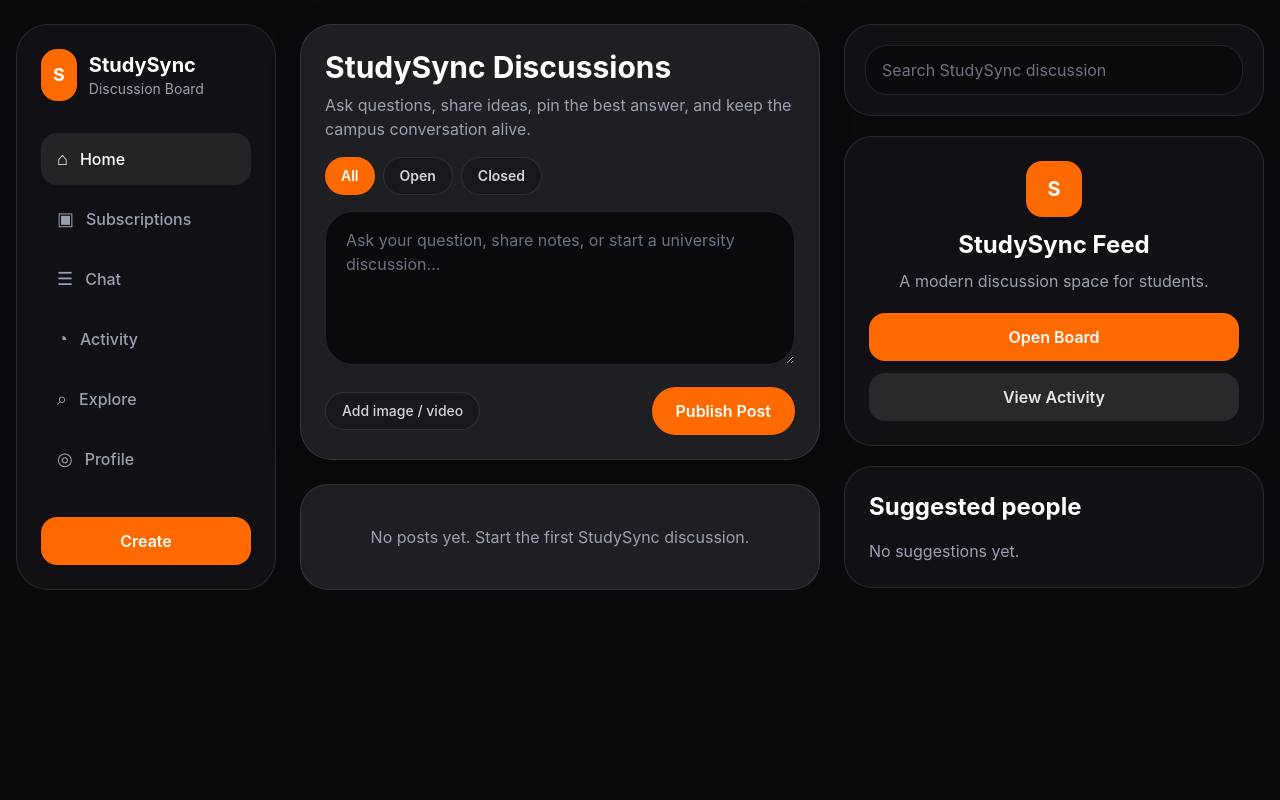
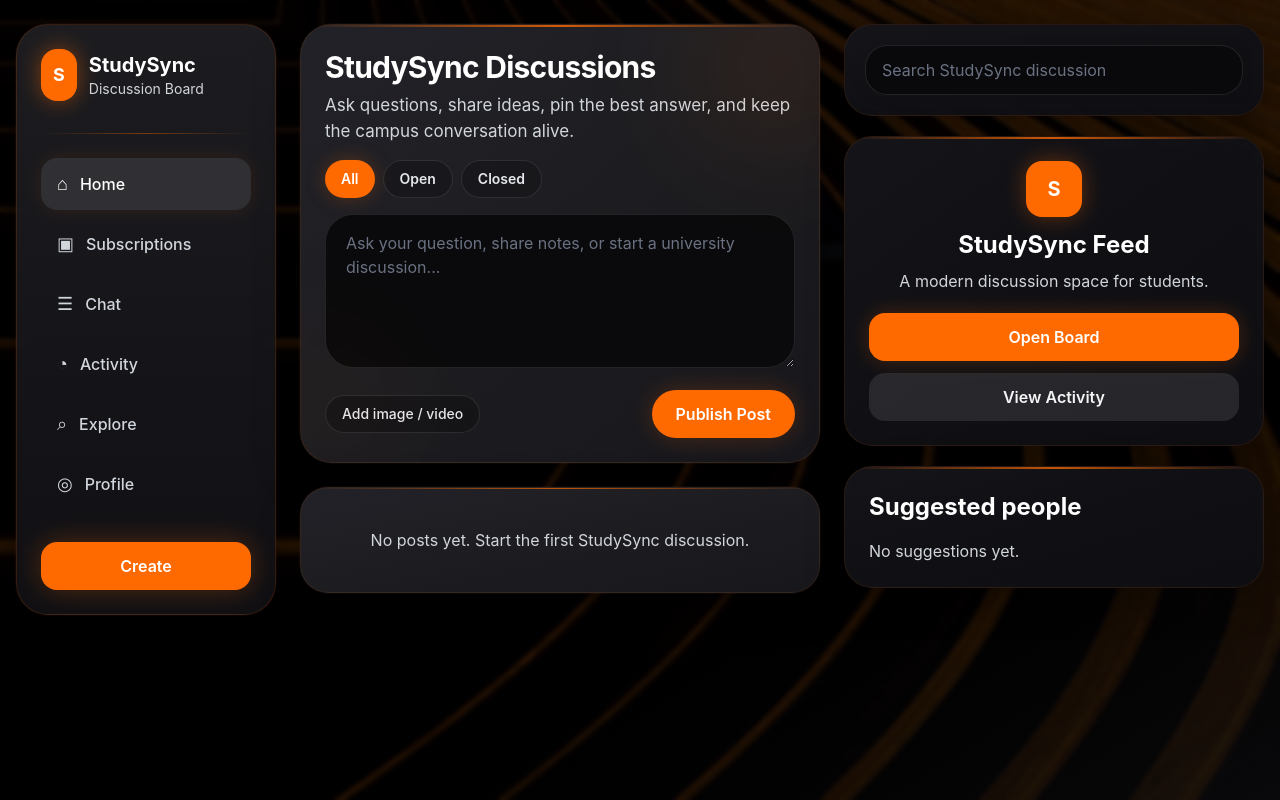
Before and after one commit to D0017/studysync, a React (Vite) app in the folder frontend/: page /discussion in a window 1280 px wide. Built offline with nearby package versions, Linux system fonts and the light colour scheme.

Commit message:
Update DiscussionBoard.jsx

```diff
--- a/frontend/src/components/discussion/DiscussionBoard.jsx
+++ b/frontend/src/components/discussion/DiscussionBoard.jsx
@@ -1,16 +1,25 @@
 import { useEffect, useMemo, useState } from "react";
 import PostCard from "./PostCard";
 import discussionService from "./discussionService";
+import discussionBg from "../../assets/discussion-bg.jpg";
 
 export default function DiscussionBoard() {
   const storedUser = discussionService.getCurrentUser();
   const isStudent = storedUser?.role === "STUDENT";
+
+  const currentUserId =
+    storedUser?.email ||
+    storedUser?.id ||
+    storedUser?.username ||
+    storedUser?.fullName ||
+    "guest";
 
   const [posts, setPosts] = useState([]);
   const [content, setContent] = useState("");
   const [files, setFiles] = useState([]);
   const [search, setSearch] = useState("");
   const [activeTab, setActiveTab] = useState("all");
+  const [sideFilter, setSideFilter] = useState("home");
   const [error, setError] = useState("");
 
   const refreshPosts = () => {
@@ -20,6 +29,14 @@ export default function DiscussionBoard() {
   useEffect(() => {
     refreshPosts();
   }, []);
+
+  const focusCreateBox = () => {
+    const box = document.querySelector("textarea");
+    if (box) {
+      box.focus();
+      box.scrollIntoView({ behavior: "smooth", block: "center" });
+    }
+  };
 
   const filteredPosts = useMemo(() => {
     let data = [...posts];
@@ -41,8 +58,25 @@ export default function DiscussionBoard() {
       );
     }
 
+    if (sideFilter === "subscriptions") {
+      data = data.filter((post) => discussionService.isFollowing(post.authorId));
+    }
+
+    if (sideFilter === "activity") {
+      data = data.filter(
+        (post) =>
+          post.likes.length > 0 ||
+          post.comments.length > 0 ||
+          post.reshares.length > 0
+      );
+    }
+
+    if (sideFilter === "profile") {
+      data = data.filter((post) => post.authorId === currentUserId);
+    }
+
     return data;
-  }, [posts, search, activeTab]);
+  }, [posts, search, activeTab, sideFilter, currentUserId]);
 
   const suggestedAuthors = useMemo(() => {
     const map = new Map();
@@ -88,94 +122,143 @@ export default function DiscussionBoard() {
 
     setContent("");
     setFiles([]);
+    setSideFilter("home");
+    setActiveTab("all");
     refreshPosts();
   };
 
+  const leftNavItems = [
+    {
+      key: "home",
+      label: "Home",
+      icon: "⌂",
+      action: () => {
+        setSideFilter("home");
+        window.scrollTo({ top: 0, behavior: "smooth" });
+      },
+    },
+    {
+      key: "subscriptions",
+      label: "Subscriptions",
+      icon: "▣",
+      action: () => {
+        setSideFilter("subscriptions");
+      },
+    },
+    {
+      key: "chat",
+      label: "Chat",
+      icon: "☰",
+      action: () => {
+        focusCreateBox();
+      },
+    },
+    {
+      key: "activity",
+      label: "Activity",
+      icon: "◔",
+      action: () => {
+        setSideFilter("activity");
+      },
+    },
+    {
+      key: "explore",
+      label: "Explore",
+      icon: "⌕",
+      action: () => {
+        setSideFilter("home");
+        setSearch("");
+        setActiveTab("all");
+      },
+    },
+    {
+      key: "profile",
+      label: "Profile",
+      icon: "◎",
+      action: () => {
+        setSideFilter("profile");
+      },
+    },
+  ];
+
+  const boardTitle =
+    sideFilter === "subscriptions"
+      ? "Subscribed Discussions"
+      : sideFilter === "activity"
+      ? "Recent Activity"
+      : sideFilter === "profile"
+      ? "My Posts"
+      : "StudySync Discussions";
+
+  const boardDescription =
+    sideFilter === "subscriptions"
+      ? "Posts from people you subscribed to."
+      : sideFilter === "activity"
+      ? "Posts with likes, comments, or reshares."
+      : sideFilter === "profile"
+      ? "Your own questions, posts, and updates."
+      : "Ask questions, share ideas, pin the best answer, and keep the campus conversation alive.";
+
   return (
-    <div className="min-h-screen bg-[#0A0A0C] text-white">
+    <div
+      className="min-h-screen bg-cover bg-center bg-no-repeat text-white"
+      style={{
+        backgroundImage: `url(${discussionBg})`,
+      }}
+    >
+      <div className="min-h-screen bg-gradient-to-br from-black/90 via-black/80 to-[#0A0A0C]/92 backdrop-blur-[2px]">
         <div className="mx-auto grid max-w-[1600px] grid-cols-1 gap-6 px-4 py-6 lg:grid-cols-[260px_minmax(0,1fr)_420px]">
-        <aside className="hidden rounded-[32px] border border-white/10 bg-[#111115] p-6 lg:block">
+          <aside className="hidden rounded-[32px] border border-[#FF6A00]/15 bg-gradient-to-b from-[#1F1F23]/92 to-[#111115]/92 p-6 shadow-[0_0_0_1px_rgba(255,106,0,0.05),0_12px_40px_rgba(0,0,0,0.45)] backdrop-blur-md lg:block">
             <div className="mb-8 flex items-center gap-3">
-            <div className="rounded-2xl bg-[#FF6A00] p-3 text-lg font-bold text-white">
+              <div className="rounded-2xl bg-[#FF6A00] p-3 text-lg font-bold text-white shadow-[0_0_22px_rgba(255,106,0,0.45)]">
                 S
               </div>
               <div>
                 <h1 className="text-xl font-bold">StudySync</h1>
-              <p className="text-sm text-gray-400">Discussion Board</p>
+                <p className="text-sm text-gray-300">Discussion Board</p>
               </div>
             </div>
 
+            <div className="mb-6 h-px bg-gradient-to-r from-transparent via-[#FF6A00]/40 to-transparent" />
+
             <nav className="space-y-2">
+              {leftNavItems.map((item) => (
                 <button
-            className="flex w-full items-center gap-3 rounded-2xl bg-white/8 px-4 py-3 text-left text-white transition"
-            onClick={() => window.location.href = "/discussion"}
+                  key={item.key}
+                  onClick={item.action}
+                  className={`flex w-full items-center gap-3 rounded-2xl px-4 py-3 text-left transition duration-300 ${
+                    sideFilter === item.key
+                      ? "bg-white/10 text-white shadow-[0_0_20px_rgba(255,106,0,0.10)]"
+                      : "text-gray-300 hover:bg-white/5 hover:text-white"
+                  }`}
                 >
-            <span className="text-lg">⌂</span>
-            <span className="font-medium">Home</span>
+                  <span className="text-lg">{item.icon}</span>
+                  <span className="font-medium">{item.label}</span>
                 </button>
-
-          <button
-            className="flex w-full items-center gap-3 rounded-2xl px-4 py-3 text-left text-gray-400 transition hover:bg-white/5 hover:text-white"
-            onClick={() => alert("Subscriptions feature will be added next.")}
-          >
-            <span className="text-lg">▣</span>
-            <span className="font-medium">Subscriptions</span>
-          </button>
-
-          <button
-            className="flex w-full items-center gap-3 rounded-2xl px-4 py-3 text-left text-gray-400 transition hover:bg-white/5 hover:text-white"
-            onClick={() => alert("Chat feature will be added next.")}
-          >
-            <span className="text-lg">☰</span>
-            <span className="font-medium">Chat</span>
-          </button>
-
-          <button
-            className="flex w-full items-center gap-3 rounded-2xl px-4 py-3 text-left text-gray-400 transition hover:bg-white/5 hover:text-white"
-            onClick={() => alert("Activity feature will be added next.")}
-          >
-            <span className="text-lg">◔</span>
-            <span className="font-medium">Activity</span>
-          </button>
-
-          <button
-            className="flex w-full items-center gap-3 rounded-2xl px-4 py-3 text-left text-gray-400 transition hover:bg-white/5 hover:text-white"
-            onClick={() => alert("Explore feature will be added next.")}
-          >
-            <span className="text-lg">⌕</span>
-            <span className="font-medium">Explore</span>
-          </button>
-
-          <button
-            className="flex w-full items-center gap-3 rounded-2xl px-4 py-3 text-left text-gray-400 transition hover:bg-white/5 hover:text-white"
-            onClick={() => alert("Profile feature will be added next.")}
-          >
-            <span className="text-lg">◎</span>
-            <span className="font-medium">Profile</span>
-          </button>
+              ))}
             </nav>
 
             <button
-            className="mt-8 w-full rounded-2xl bg-[#FF6A00] px-4 py-3 font-semibold text-white transition hover:opacity-90"
-            onClick={() => {
-              const box = document.querySelector("textarea");
-              if (box) {
-                box.focus();
-                box.scrollIntoView({ behavior: "smooth", block: "center" });
-              }
-            }}
+              className="mt-8 w-full rounded-2xl bg-[#FF6A00] px-4 py-3 font-semibold text-white shadow-[0_0_28px_rgba(255,106,0,0.28)] transition duration-300 hover:-translate-y-0.5 hover:opacity-95 hover:shadow-[0_0_34px_rgba(255,106,0,0.4)]"
+              onClick={focusCreateBox}
             >
               Create
             </button>
           </aside>
 
           <main>
-          <div className="mb-6 rounded-[32px] border border-white/10 bg-[#1F1F23] p-6 shadow-[0_8px_30px_rgba(0,0,0,0.28)]">
+            <div className="relative mb-6 overflow-hidden rounded-[32px] border border-[#FF6A00]/12 bg-gradient-to-br from-[#23232a]/95 via-[#1F1F23]/94 to-[#18181d]/94 p-6 shadow-[0_0_0_1px_rgba(255,255,255,0.03),0_16px_46px_rgba(0,0,0,0.42)] backdrop-blur-md transition duration-300 hover:shadow-[0_0_0_1px_rgba(255,106,0,0.10),0_18px_50px_rgba(0,0,0,0.5)]">
+              <div className="pointer-events-none absolute inset-x-0 top-0 h-[2px] bg-gradient-to-r from-transparent via-[#FF6A00] to-transparent opacity-80" />
+              <div className="pointer-events-none absolute -right-10 -top-10 h-40 w-40 rounded-full bg-[#FF6A00]/10 blur-3xl" />
+              <div className="pointer-events-none absolute -left-10 bottom-0 h-32 w-32 rounded-full bg-[#FF6A00]/5 blur-3xl" />
+
               <div className="mb-4 flex flex-wrap items-center justify-between gap-4">
                 <div>
-                <h2 className="text-3xl font-bold">StudySync Discussions</h2>
-                <p className="mt-2 text-gray-400">
-                  Ask questions, share ideas, pin the best answer, and keep the campus conversation alive.
+                  <h2 className="text-3xl font-bold tracking-tight text-white">
+                    {boardTitle}
+                  </h2>
+                  <p className="mt-2 text-[17px] text-gray-300">
+                    {boardDescription}
                   </p>
                 </div>
 
@@ -184,10 +267,10 @@ export default function DiscussionBoard() {
                     <button
                       key={tab}
                       onClick={() => setActiveTab(tab)}
-                    className={`rounded-full px-4 py-2 text-sm font-semibold capitalize transition ${
+                      className={`rounded-full px-4 py-2 text-sm font-semibold capitalize transition duration-300 ${
                         activeTab === tab
-                        ? "bg-[#FF6A00] text-white"
-                        : "border border-white/10 bg-black/20 text-gray-300 hover:border-[#FF6A00]/40"
+                          ? "bg-[#FF6A00] text-white shadow-[0_0_20px_rgba(255,106,0,0.25)]"
+                          : "border border-white/10 bg-black/20 text-gray-200 hover:border-[#FF6A00]/40 hover:text-white"
                       }`}
                     >
                       {tab}
@@ -202,12 +285,12 @@ export default function DiscussionBoard() {
                   onChange={(e) => setContent(e.target.value)}
                   placeholder="Ask your question, share notes, or start a university discussion..."
                   rows={5}
-                className="w-full rounded-[28px] border border-white/10 bg-[#0A0A0C] px-5 py-4 text-[16px] text-white outline-none transition placeholder:text-gray-500 focus:border-[#FF6A00]"
+                  className="w-full rounded-[28px] border border-white/10 bg-[#0A0A0C]/95 px-5 py-4 text-[16px] text-white outline-none transition duration-300 placeholder:text-gray-500 focus:border-[#FF6A00] focus:shadow-[0_0_0_1px_rgba(255,106,0,0.20),0_0_24px_rgba(255,106,0,0.12)]"
                 />
 
                 <div className="mt-4 flex flex-col gap-4 md:flex-row md:items-center md:justify-between">
                   <div className="flex flex-wrap items-center gap-3">
-                  <label className="cursor-pointer rounded-full border border-white/10 bg-black/20 px-4 py-2 text-sm font-medium text-gray-300 transition hover:border-[#FF6A00]/40 hover:text-[#FF6A00]">
+                    <label className="cursor-pointer rounded-full border border-white/10 bg-black/25 px-4 py-2 text-sm font-medium text-gray-200 transition duration-300 hover:border-[#FF6A00]/40 hover:text-[#FF6A00]">
                       Add image / video
                       <input
                         type="file"
@@ -219,7 +302,7 @@ export default function DiscussionBoard() {
                     </label>
 
                     {files.length > 0 && (
-                    <span className="text-sm text-gray-400">
+                      <span className="text-sm text-gray-300">
                         {files.length} file(s) selected
                       </span>
                     )}
@@ -227,7 +310,7 @@ export default function DiscussionBoard() {
 
                   <button
                     type="submit"
-                  className="rounded-full bg-[#FF6A00] px-6 py-3 font-semibold text-white transition hover:opacity-90"
+                    className="rounded-full bg-[#FF6A00] px-6 py-3 font-semibold text-white shadow-[0_0_24px_rgba(255,106,0,0.22)] transition duration-300 hover:-translate-y-0.5 hover:opacity-95 hover:shadow-[0_0_30px_rgba(255,106,0,0.35)]"
                   >
                     Publish Post
                   </button>
@@ -243,20 +326,32 @@ export default function DiscussionBoard() {
 
             <div className="space-y-5">
               {filteredPosts.length === 0 ? (
-              <div className="rounded-[28px] border border-white/10 bg-[#1F1F23] p-10 text-center text-gray-400">
-                No posts yet. Start the first StudySync discussion.
+                <div className="relative overflow-hidden rounded-[28px] border border-[#FF6A00]/10 bg-gradient-to-br from-[#23232a]/95 via-[#1F1F23]/94 to-[#18181d]/94 p-10 text-center text-gray-300 shadow-[0_0_0_1px_rgba(255,255,255,0.03),0_12px_40px_rgba(0,0,0,0.35)] backdrop-blur-md transition duration-300 hover:-translate-y-1 hover:shadow-[0_0_0_1px_rgba(255,106,0,0.08),0_16px_46px_rgba(0,0,0,0.42)]">
+                  <div className="pointer-events-none absolute inset-x-0 top-0 h-[1px] bg-gradient-to-r from-transparent via-[#FF6A00]/70 to-transparent" />
+                  {sideFilter === "subscriptions"
+                    ? "No subscribed posts yet."
+                    : sideFilter === "activity"
+                    ? "No recent activity yet."
+                    : sideFilter === "profile"
+                    ? "You have not posted anything yet."
+                    : "No posts yet. Start the first StudySync discussion."}
                 </div>
               ) : (
                 filteredPosts.map((post) => (
-                <PostCard key={post.id} post={post} refreshPosts={refreshPosts} />
+                  <div
+                    key={post.id}
+                    className="transition duration-300 hover:-translate-y-1"
+                  >
+                    <PostCard post={post} refreshPosts={refreshPosts} />
+                  </div>
                 ))
               )}
             </div>
           </main>
 
           <aside className="space-y-5">
-          <div className="rounded-[28px] border border-white/10 bg-[#111115] p-5">
-            <div className="rounded-[22px] border border-white/10 bg-[#0A0A0C] px-4 py-3">
+            <div className="rounded-[28px] border border-[#FF6A00]/10 bg-gradient-to-br from-[#15151a]/94 via-[#111115]/94 to-[#0f0f13]/94 p-5 shadow-[0_12px_36px_rgba(0,0,0,0.36)] backdrop-blur-md transition duration-300 hover:shadow-[0_16px_42px_rgba(0,0,0,0.42)]">
+              <div className="rounded-[22px] border border-white/10 bg-[#0A0A0C]/95 px-4 py-3 transition duration-300 focus-within:border-[#FF6A00]/40 focus-within:shadow-[0_0_20px_rgba(255,106,0,0.08)]">
                 <input
                   value={search}
                   onChange={(e) => setSearch(e.target.value)}
@@ -266,38 +361,45 @@ export default function DiscussionBoard() {
               </div>
             </div>
 
-          <div className="rounded-[28px] border border-white/10 bg-[#111115] p-6">
+            <div className="relative overflow-hidden rounded-[28px] border border-[#FF6A00]/10 bg-gradient-to-br from-[#15151a]/94 via-[#111115]/94 to-[#0f0f13]/94 p-6 shadow-[0_12px_36px_rgba(0,0,0,0.36)] backdrop-blur-md transition duration-300 hover:-translate-y-1 hover:shadow-[0_16px_42px_rgba(0,0,0,0.42)]">
+              <div className="pointer-events-none absolute inset-x-0 top-0 h-[2px] bg-gradient-to-r from-transparent via-[#FF6A00]/80 to-transparent" />
               <div className="mb-5 text-center">
-              <div className="mx-auto mb-3 flex h-14 w-14 items-center justify-center rounded-2xl bg-[#FF6A00] text-xl font-bold">
+                <div className="mx-auto mb-3 flex h-14 w-14 items-center justify-center rounded-2xl bg-[#FF6A00] text-xl font-bold shadow-[0_0_22px_rgba(255,106,0,0.35)]">
                   S
                 </div>
                 <h3 className="text-2xl font-bold">StudySync Feed</h3>
-              <p className="mt-2 text-gray-400">
+                <p className="mt-2 text-gray-300">
                   A modern discussion space for students.
                 </p>
               </div>
 
               <button
-              className="mb-3 w-full rounded-2xl bg-[#FF6A00] px-4 py-3 font-semibold text-white transition hover:opacity-90"
-              onClick={() => window.location.href = "/discussion"}
+                className="mb-3 w-full rounded-2xl bg-[#FF6A00] px-4 py-3 font-semibold text-white shadow-[0_0_20px_rgba(255,106,0,0.24)] transition duration-300 hover:-translate-y-0.5 hover:opacity-95"
+                onClick={() => {
+                  setSideFilter("home");
+                  setSearch("");
+                  setActiveTab("all");
+                  window.scrollTo({ top: 0, behavior: "smooth" });
+                }}
               >
                 Open Board
               </button>
 
               <button
-              className="w-full rounded-2xl bg-white/10 px-4 py-3 font-semibold text-gray-200 transition hover:bg-white/15"
-              onClick={() => alert("Activity feature will be added next.")}
+                className="w-full rounded-2xl bg-white/10 px-4 py-3 font-semibold text-gray-100 transition duration-300 hover:bg-white/15"
+                onClick={() => setSideFilter("activity")}
               >
                 View Activity
               </button>
             </div>
 
-          <div className="rounded-[28px] border border-white/10 bg-[#111115] p-6">
+            <div className="relative overflow-hidden rounded-[28px] border border-[#FF6A00]/10 bg-gradient-to-br from-[#15151a]/94 via-[#111115]/94 to-[#0f0f13]/94 p-6 shadow-[0_12px_36px_rgba(0,0,0,0.36)] backdrop-blur-md transition duration-300 hover:-translate-y-1 hover:shadow-[0_16px_42px_rgba(0,0,0,0.42)]">
+              <div className="pointer-events-none absolute inset-x-0 top-0 h-[2px] bg-gradient-to-r from-transparent via-[#FF6A00]/75 to-transparent" />
               <h4 className="mb-4 text-2xl font-bold">Suggested people</h4>
 
               <div className="space-y-4">
                 {suggestedAuthors.length === 0 ? (
-                <p className="text-gray-400">No suggestions yet.</p>
+                  <p className="text-gray-300">No suggestions yet.</p>
                 ) : (
                   suggestedAuthors.map((author) => {
                     const following = discussionService.isFollowing(author.id);
@@ -305,30 +407,34 @@ export default function DiscussionBoard() {
                     return (
                       <div
                         key={author.id}
-                      className="flex items-center justify-between gap-3 rounded-2xl border border-white/10 bg-black/20 p-4"
+                        className="rounded-2xl border border-white/10 bg-black/20 p-4 transition duration-300 hover:border-[#FF6A00]/20 hover:bg-black/25"
                       >
+                        <div className="flex items-center justify-between gap-3">
                           <div className="min-w-0">
                             <p className="truncate font-semibold text-white">{author.name}</p>
-                        <p className="text-sm text-gray-400">
+                            <p className="text-sm text-gray-300">
                               {author.role} · {author.followers} followers
                             </p>
                           </div>
 
-                      {isStudent && author.id !== (storedUser?.email || storedUser?.fullName) && (
+                          {isStudent &&
+                            author.id !== (storedUser?.email || storedUser?.fullName) && (
                               <button
                                 onClick={() => {
                                   discussionService.toggleFollow(author.id);
                                   refreshPosts();
+                                  setSideFilter("subscriptions");
                                 }}
-                          className={`rounded-full px-4 py-2 text-sm font-semibold transition ${
+                                className={`rounded-full px-4 py-2 text-sm font-semibold transition duration-300 ${
                                   following
-                              ? "border border-white/10 bg-white/5 text-gray-200"
-                              : "bg-[#FF6A00] text-white"
+                                    ? "border border-white/10 bg-white/5 text-gray-100"
+                                    : "bg-[#FF6A00] text-white shadow-[0_0_16px_rgba(255,106,0,0.16)]"
                                 }`}
                               >
                                 {following ? "Subscribed" : "Subscribe"}
                               </button>
                             )}
+                        </div>
                       </div>
                     );
                   })
@@ -338,5 +444,6 @@ export default function DiscussionBoard() {
           </aside>
         </div>
       </div>
+    </div>
   );
 }
```
Also changed, not shown: frontend/src/assets/discussion-bg.jpg (added). Lines whose indentation alone changed are shown as unchanged.
